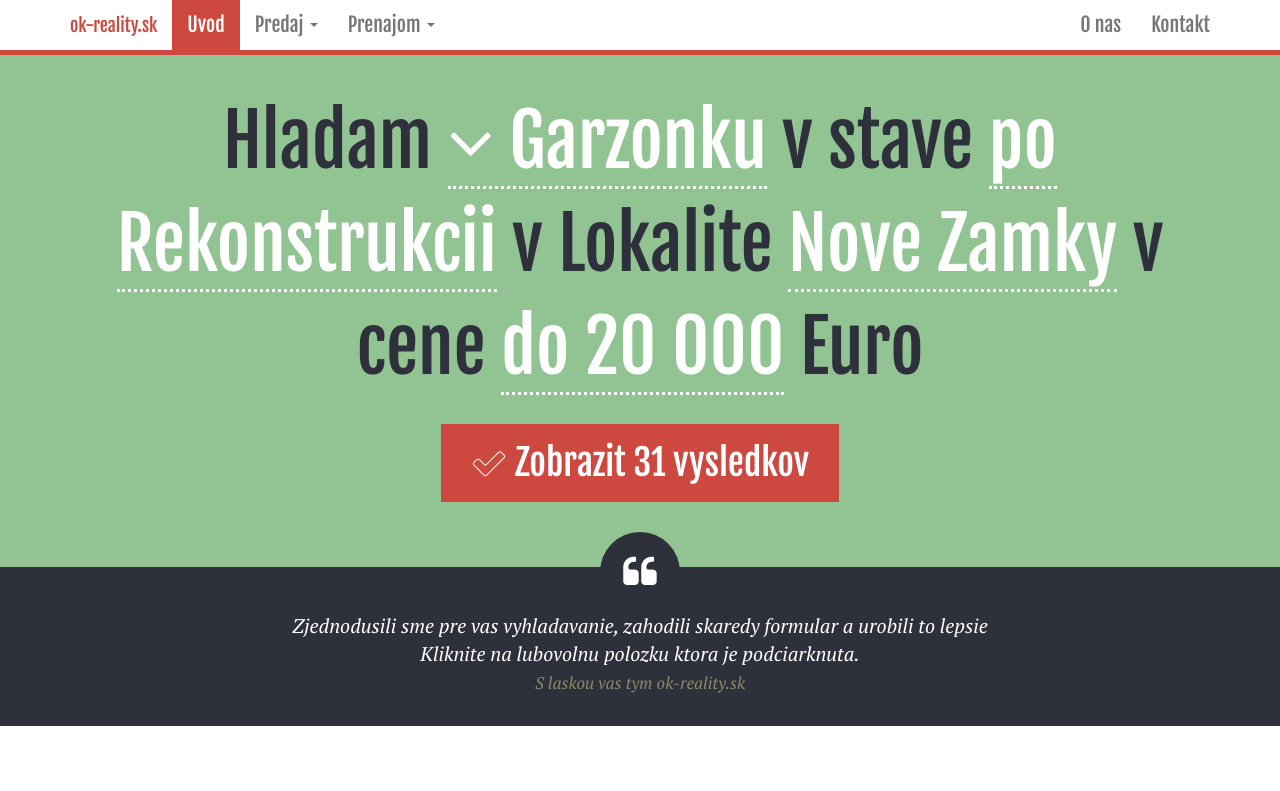
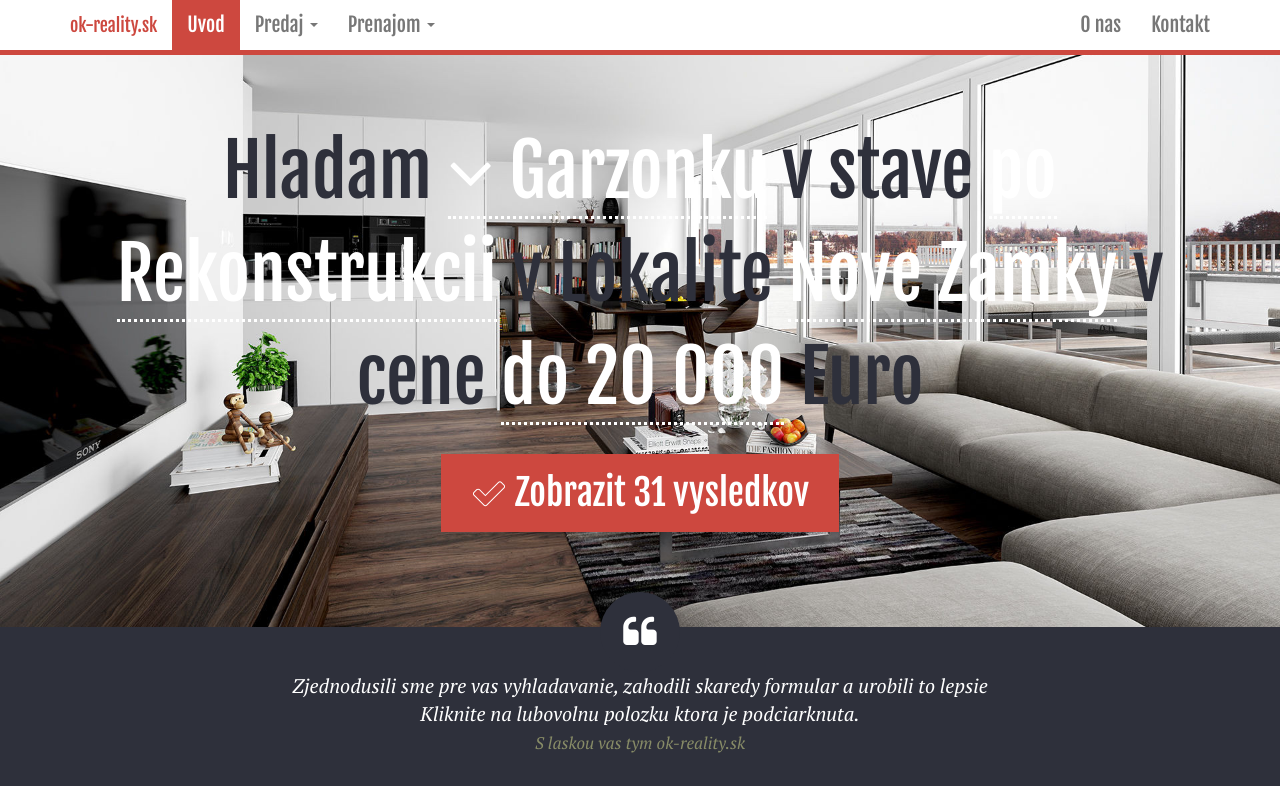
Before and after one commit to quaplo/ok-redesign, a PHP site: page / in a window 1280 px wide. Shown: the top 791 px of the page. Run offline with PHP 8.4, Linux system fonts and the light colour scheme; some libraries are stand-ins or nearby versions.

Commit message:
header bg change

```diff
--- a/css/main.css
+++ b/css/main.css
@@ -212,7 +212,10 @@ border-radius: 50%;
 
 .bg-green {
     background: #92C393;
-    padding: 40px 0;
+    background-image: url(../img/hp-top-bg01.jpg);
+    background-size: cover;
+    background-position: center bottom;
+    padding: 70px 0;
     font-family: 'Fjalla One', sans-serif;
 
     text-align: center;
```
Also changed, not shown: img/hp-top-bg.jpg (added), img/hp-top-bg01.jpg (added).
